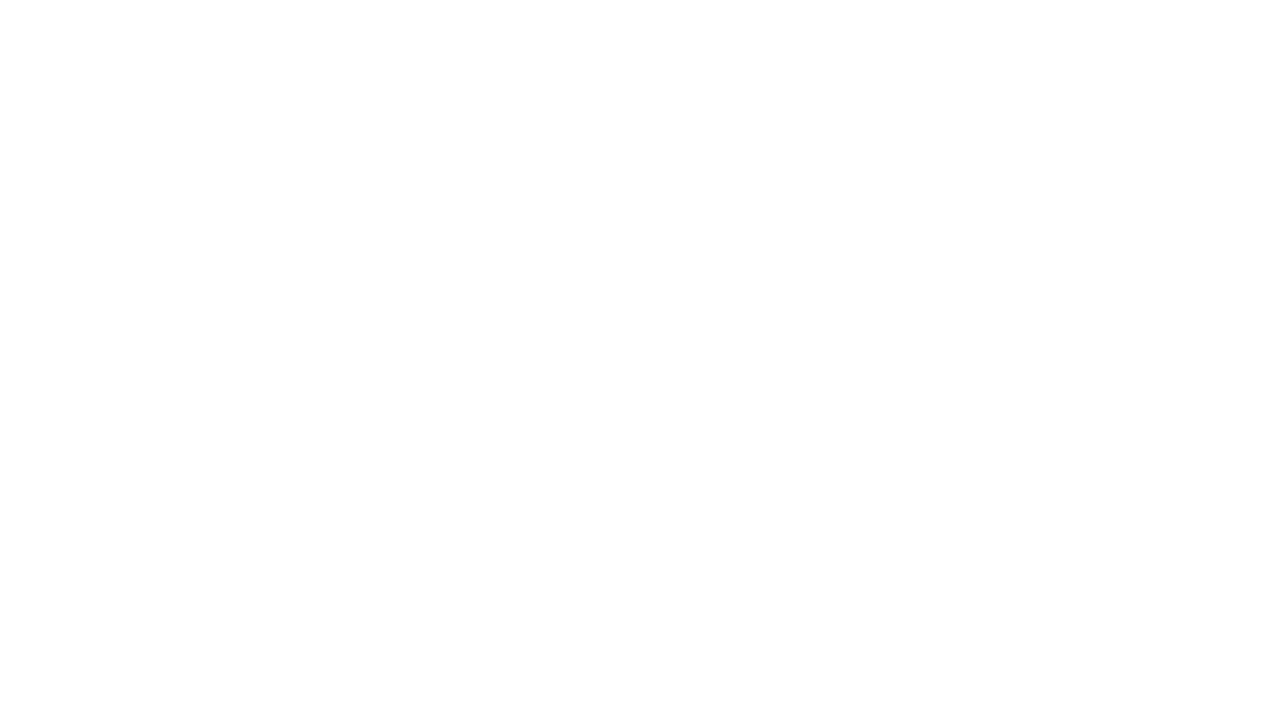
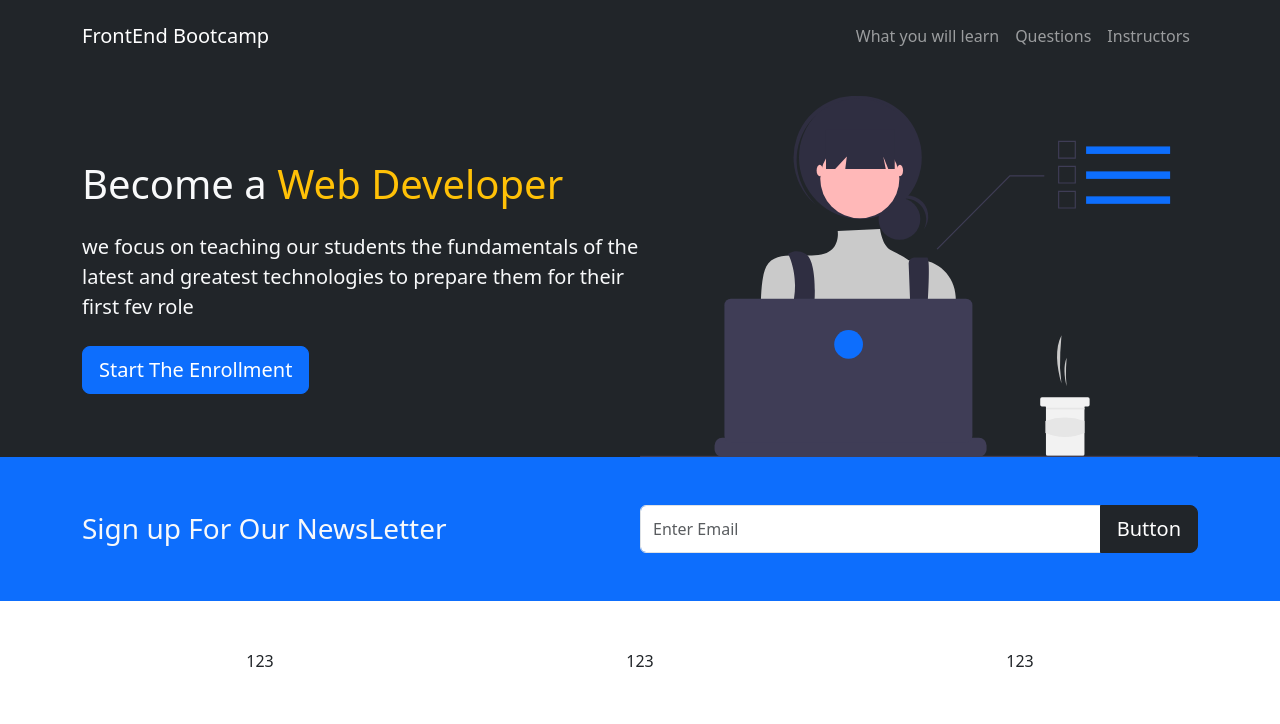
Before and after one commit to AhmedEid2504/Front-End-BootCamp, a plain HTML site: page src/index.html in a window 1280 px wide. Drawn offline with nearby package versions, Linux system fonts and the light colour scheme.

Commit message:
Add bootstrap cdn and navbar, showcase section, newsletter section

```diff
--- a/src/index.css
+++ b/src/index.css
@@ -0,0 +1,6 @@
+
+@media (min-width: 768px) {
+    .news-input {
+        width: 50%;
+    }
+}
--- a/src/index.html
+++ b/src/index.html
@@ -4,9 +4,88 @@
     <meta charset="UTF-8">
     <meta http-equiv="X-UA-Compatible" content="IE=edge">
     <meta name="viewport" content="width=device-width, initial-scale=1.0">
-    <title>Front-End BootCamp</title>
+    <link href="https://cdn.jsdelivr.net/npm/bootstrap@5.3.0-alpha1/dist/css/bootstrap.min.css" rel="stylesheet"
+        integrity="sha384-GLhlTQ8iRABdZLl6O3oVMWSktQOp6b7In1Zl3/Jr59b6EGGoI1aFkw7cmDA6j6gD" crossorigin="anonymous">
+    <link rel="stylesheet" href="index.css">
+    <title>FrontEnd BootCamp</title>
 </head>
 <body>
+    <!-- navbar -->
+    <nav class="navbar navbar-expand-md bg-dark navbar-dark py-3">
+        <div class="container">
+            <a href="#" class="navbar-brand">FrontEnd Bootcamp</a>
 
+            <button class="navbar-toggler" type="but
+            " data-bs-toggle="collapse" data-bs-target="#navmenu">
+            <span class="navbar-toggler-icon"></span>
+            </button>
+
+            <div class="collapse navbar-collapse" id="navmenu">
+                <ul class="navbar-nav ms-auto">
+                    <li class="nav-item">
+                        <a href="#learn" class="nav-link">What you will learn</a>
+                    </li>
+                    <li class="nav-item">
+                        <a href="#questions" class="nav-link">Questions</a>
+                    </li>
+                    <li class="nav-item">
+                        <a href="#instructors" class="nav-link">Instructors</a>
+                    </li>
+                </ul>
+            </div>
+        </div>
+    </nav>
+    <!-- navbar -->
+
+    <!-- showcase -->
+    <section class="bg-dark text-light p-5 p-lg-0 pt-lg-4 text-center text-sm-start">
+        <div class="container">
+            <div class="d-sm-flex align-items-center justify-content-between">
+                <div>
+                    <h1>Become a <span class="text-warning">Web Developer</span> </h1>
+                    <p class="lead my-4">we focus on teaching our students the fundamentals of the latest and greatest technologies to prepare them for their first fev role</p>
+                    <button class="btn btn-primary btn-lg">Start The Enrollment</button>
+                </div>
+                <img class="img-fluid w-50 d-none d-sm-block" src="img/showcase.svg" alt="">
+            </div>
+        </div>
+    </section>
+    <!-- showcase -->
+
+
+    <!-- newsletter -->
+    <section class="bg-primary text-light p-5">
+        <div class="container">
+            <div class="d-md-flex justify-content-between align-items-center">
+                <h3 class="mb-3 mb-md-0">Sign up For Our NewsLetter</h3>
+
+                <div class="input-group news-input">
+                    <input type="text" class="form-control" placeholder="Enter Email">
+                    <button class="btn btn-dark btn-lg" type="button" id="button-addon2">Button</button>
+                </div>
+
+            </div>
+        </div>
+    </section>
+
+    <!-- newsletter -->
+
+    <!-- boxes -->
+    <section class="p-5">
+        <div class="container">
+            <div class="row text-center">
+                <div class="col-md">123</div>
+                <div class="col-md">123</div>
+                <div class="col-md">123</div>
+
+            </div>
+        </div>
+    </section>
+
+    <!-- boxes -->
+
+    <script src="https://cdn.jsdelivr.net/npm/bootstrap@5.3.0-alpha1/dist/js/bootstrap.bundle.min.js"
+        integrity="sha384-w76AqPfDkMBDXo30jS1Sgez6pr3x5MlQ1ZAGC+nuZB+EYdgRZgiwxhTBTkF7CXvN"
+        crossorigin="anonymous"></script>
 </body>
 </html>
```
Also changed, not shown: src/img/fundamentals.svg (added), src/img/react.svg (added), src/img/showcase.svg (added).
